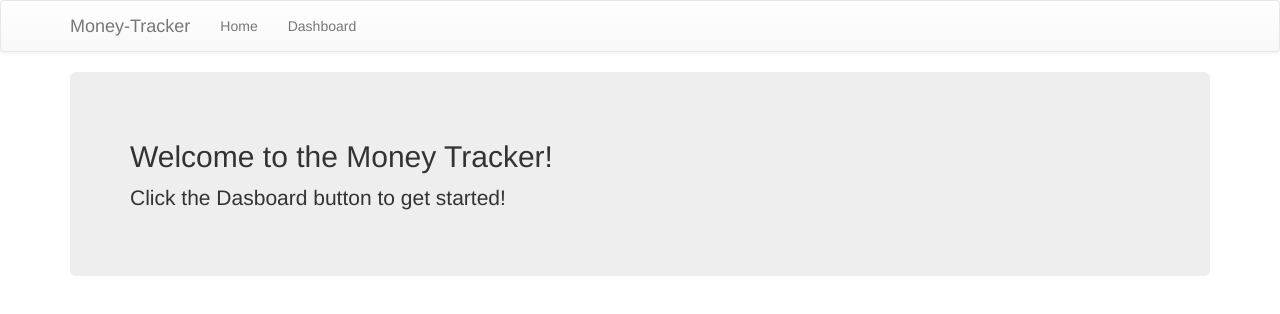
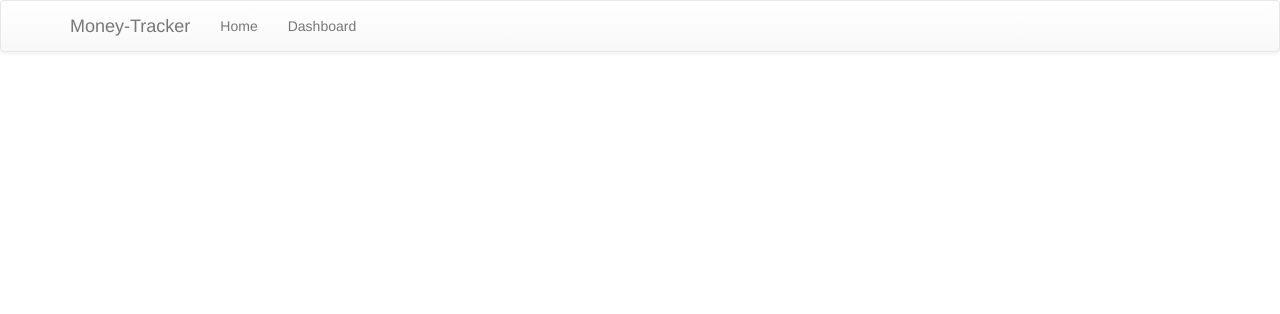
Before and after one commit to mrao2/mtracker, a React (Create React App) app: page / in a window 1280 px wide. Shown: the top 314 px of the page. Built offline with nearby package versions, Linux system fonts and the light colour scheme.

Commit message:
fixed router path error

```diff
--- a/src/App.js
+++ b/src/App.js
@@ -17,8 +17,8 @@ class App extends Component {
         <Header/>
         <Router>
           <div>
-            <Route exact path="/" component={Home} />
-            <Route exact path="/Dashboard" component={Dashboard} />
+            <Route exact path="/mtracker/" component={Home} />
+            <Route exact path="/mtracker/Dashboard" component={Dashboard} />
           </div>
         </Router>
       </div>
--- a/src/components/header.js
+++ b/src/components/header.js
@@ -14,10 +14,10 @@ const Header = () => {
       <Navbar.Toggle />
     </Navbar.Header>
       <Nav>
-      <NavItem eventKey={1} href="/">
+      <NavItem eventKey={1} href="/mtracker">
         Home
       </NavItem>
-      <NavItem eventKey={2} href="/Dashboard">
+      <NavItem eventKey={2} href="/mtracker/Dashboard">
         Dashboard
       </NavItem>
       </Nav>
```
Also changed, not shown: 9 other files (tests, documents, lock files or other folders).
